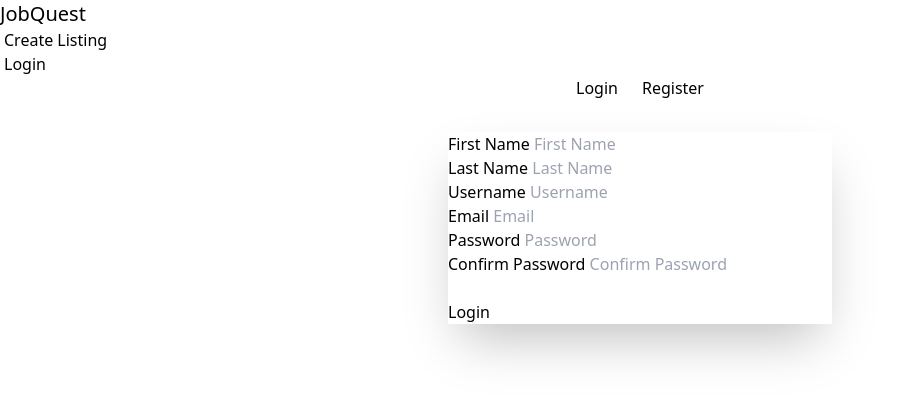
After one commit to jtich40/django-job-board, a Django app: page /register/ in a window 1280 px wide. The commit adds this page. Shown: the top 398 px of the page, without its empty margins (0-905 px from the left). Run offline with Django 5.2, Linux system fonts and the light colour scheme; some libraries are stand-ins or nearby versions.

Commit message:
implemented login, register, and logout flows

```diff
--- a/jobboard/base/forms.py
+++ b/jobboard/base/forms.py
@@ -1,8 +1,18 @@
 from django.forms import ModelForm
 from .models import Job
+from django.contrib.auth.forms import UserCreationForm
 from django.contrib.auth.models import User
 from . widgets import DatePickerInput
 
+class RegisterForm(UserCreationForm):
+    class Meta:
+        model = User
+        fields = ['first_name', 'last_name', 'username', 'email', 'password1', 'password2']
+
+class LoginForm(ModelForm):
+    class Meta:
+        model = User
+        fields = ['username', 'password']
 
 class JobForm(ModelForm):
     class Meta:
--- a/jobboard/base/templates/base/home.html
+++ b/jobboard/base/templates/base/home.html
@@ -2,6 +2,9 @@
 
 {% block content %}
 <h1>Welcome to JobQuest! Find your next job here!</h1>
+{% if request.user.is_authenticated %}
+<h2>Hi {{request.user.first_name}}!</h2>
+{% endif %}
 <div>
     <div>
         {% for job in jobs  %}
--- /dev/null
+++ b/jobboard/base/templates/base/login_register.html
@@ -0,0 +1,91 @@
+{% extends "base/main.html" %}
+
+{% block content %}
+
+<div class="flex justify-center">
+    <a href="{% url "login" %}" class="btn btn-primary mr-6">Login</a>
+    <a href="{% url "register" %}" class="btn btn-primary">Register</a>
+</div>
+
+{% if page == 'login' %}
+<div class="flex justify-center mt-8">
+<div class="card shrink-0 w-full max-w-sm shadow-2xl bg-base-100">
+    <form class="card-body" action="" method="POST">
+        {% csrf_token %}
+      <div class="form-control">
+        <label class="label">
+          <span class="label-text">Username</span>
+        </label>
+        <input type="text" name="username" placeholder="Username" class="input input-bordered" required />
+      </div>
+      <div class="form-control">
+        <label class="label">
+          <span class="label-text">Password</span>
+        </label>
+        <input type="password" name="password" placeholder="Password" class="input input-bordered" required />
+        {% comment %} <label class="label">
+          <a href="#" class="label-text-alt link link-hover">Forgot password?</a>
+        </label> {% endcomment %}
+      </div>
+      <div class="form-control mt-6">
+        <button class="btn btn-primary">Login</button>
+      </div>
+    </form>
+  </div>
+</div>
+
+{% else %}
+
+<div class="flex justify-center mt-8">
+    <div class="card shrink-0 w-full max-w-sm shadow-2xl bg-base-100">
+        <form class="card-body" action="" method="POST">
+            {% csrf_token %}
+          <div class="form-control">
+            <label class="label">
+              <span class="label-text">First Name</span>
+            </label>
+            <input type="text" name="first_name" placeholder="First Name" class="input input-bordered" required />
+          </div>
+          <div class="form-control">
+            <label class="label">
+              <span class="label-text">Last Name</span>
+            </label>
+            <input type="text" name="last_name" placeholder="Last Name" class="input input-bordered" required />
+            {% comment %} <label class="label">
+              <a href="#" class="label-text-alt link link-hover">Forgot password?</a>
+            </label> {% endcomment %}
+          </div>
+          <div class="form-control">
+            <label class="label">
+              <span class="label-text">Username</span>
+            </label>
+            <input type="text" name="username" placeholder="Username" class="input input-bordered" required />
+          </div>
+          <div class="form-control">
+            <label class="label">
+              <span class="label-text">Email</span>
+            </label>
+            <input type="email" name="email" placeholder="Email" class="input input-bordered" required />
+          </div>
+          <div class="form-control">
+            <label class="label">
+              <span class="label-text">Password</span>
+            </label>
+            <input type="password" name="password1" placeholder="Password" class="input input-bordered" required />
+          </div>
+          <div class="form-control">
+            <label class="label">
+              <span class="label-text">Confirm Password</span>
+            </label>
+            <input type="password" name="password2" placeholder="Confirm Password" class="input input-bordered" required />
+          </div>
+          <div class="form-control mt-6">
+            <button class="btn btn-primary" type="submit">Login</button>
+          </div>
+        </form>
+      </div>
+    </div>
+
+{% endif %}
+
+{% endblock content %}
--- a/jobboard/base/templates/base/navbar.html
+++ b/jobboard/base/templates/base/navbar.html
@@ -5,6 +5,11 @@
     <div class="flex-none">
       <ul class="menu menu-horizontal px-1">
         <li><a href="{% url "create-job" %}" >Create Listing</a></li>
+        {% if request.user.is_authenticated %}
+        <li><a href="{% url "logout" %}">Logout</a></li>
+        {% else %}
+        <li><a href="{% url "login" %}">Login</a></li>
+        {% endif %}
         {% comment %} <li>
           <details>
             <summary>
--- a/jobboard/base/urls.py
+++ b/jobboard/base/urls.py
@@ -2,6 +2,10 @@ from django.urls import path
 from . import views
 
 urlpatterns = [
+    path('login/', views.loginPage, name="login"),
+    path('logout/', views.logoutUser, name="logout"),
+    path('register/', views.registerPage, name="register"),
+
     path('', views.home, name="home"),
     # we are passing the primary key of the job to the job view which is the job id
     path('job/<str:pk>/', views.job, name="job"),
--- a/jobboard/base/views.py
+++ b/jobboard/base/views.py
@@ -1,8 +1,60 @@
 from django.shortcuts import render, redirect
 from .models import Job
-from .forms import JobForm
+from django.contrib import messages
+from django.contrib.auth.models import User
+from django.contrib.auth import authenticate, login, logout
+from .forms import JobForm, RegisterForm, LoginForm
 
 # Create your views here.
+
+# don't use login as function name because it's a built-in function we are using
+def loginPage(request):
+    page = 'login'
+
+    if request.user.is_authenticated:
+        return redirect('home')
+
+    if request.method == 'POST':
+        # make sure the email is lowercase
+        username = request.POST.get('username').lower()
+        password = request.POST.get('password')
+
+        try:
+            user = User.objects.get(username=username)
+        except:
+            messages.error(request, "User does not exist.")
+        # this will authenticate the user by checking email and password
+        user = authenticate(request, username=username, password=password)
+
+        if user is not None:
+            login(request, user)
+            return redirect('home')
+        else:
+            messages.error(request, "username or password is incorrect.")
+
+    return render(request, 'base/login_register.html', {'page': page})
+
+def logoutUser(request):
+    logout(request)
+    return redirect('home')
+
+def registerPage(request):
+    page = 'register'
+    form = RegisterForm()
+
+    if request.method == 'POST':
+        form = RegisterForm(request.POST)
+        if form.is_valid():
+            # we need to save the user first before we can authenticate them
+            user = form.save(commit=False)
+            # clean the data so that the email is lowercase
+            user.email = user.email.lower()
+            user.save()
+            # login the user after they have registered
+            login(request, user)
+            return redirect('home')
+
+    return render(request, 'base/login_register.html', {'form': form})
 
 def home(request):
     jobs = Job.objects.all()
```
